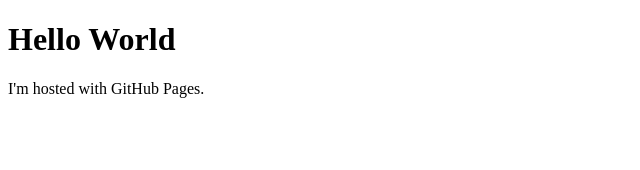
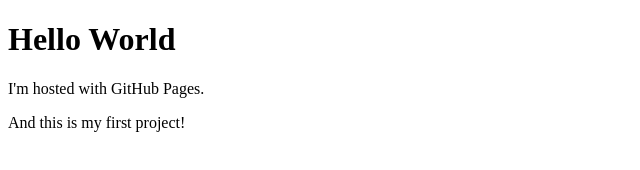
Before and after one commit to dcsolis/dcsolis.github.io, a plain HTML site: page index.html in a window 1280 px wide. Shown: the whole page, without its empty margins (0-640 px from the left). Drawn offline with Linux system fonts and the light colour scheme.

Commit message:
Add info

```diff
--- a/index.html
+++ b/index.html
@@ -3,5 +3,6 @@
 <body>
 <h1>Hello World</h1>
 <p>I'm hosted with GitHub Pages.</p>
+<p>And this is my first project!</p>
 </body>
 </html>
```
